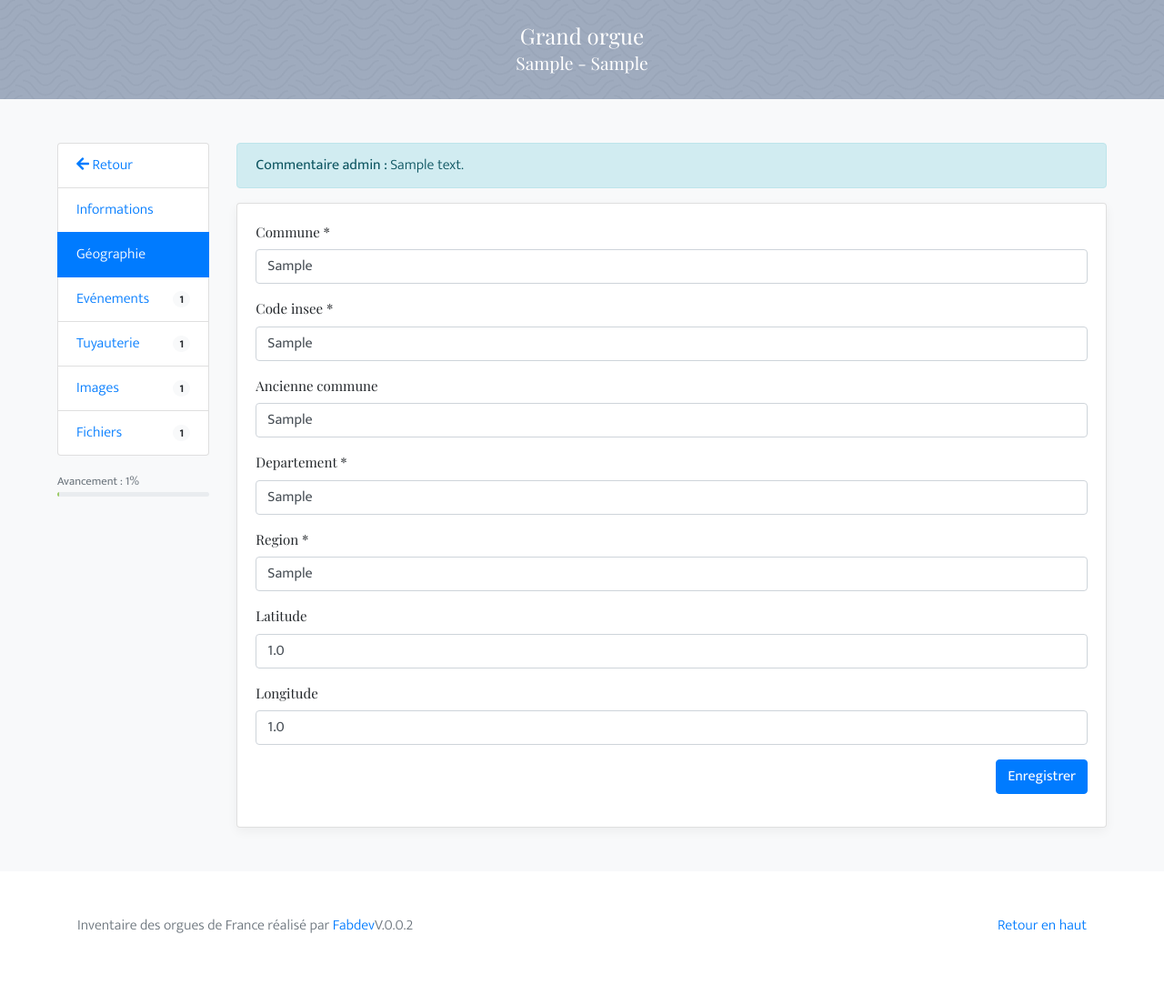
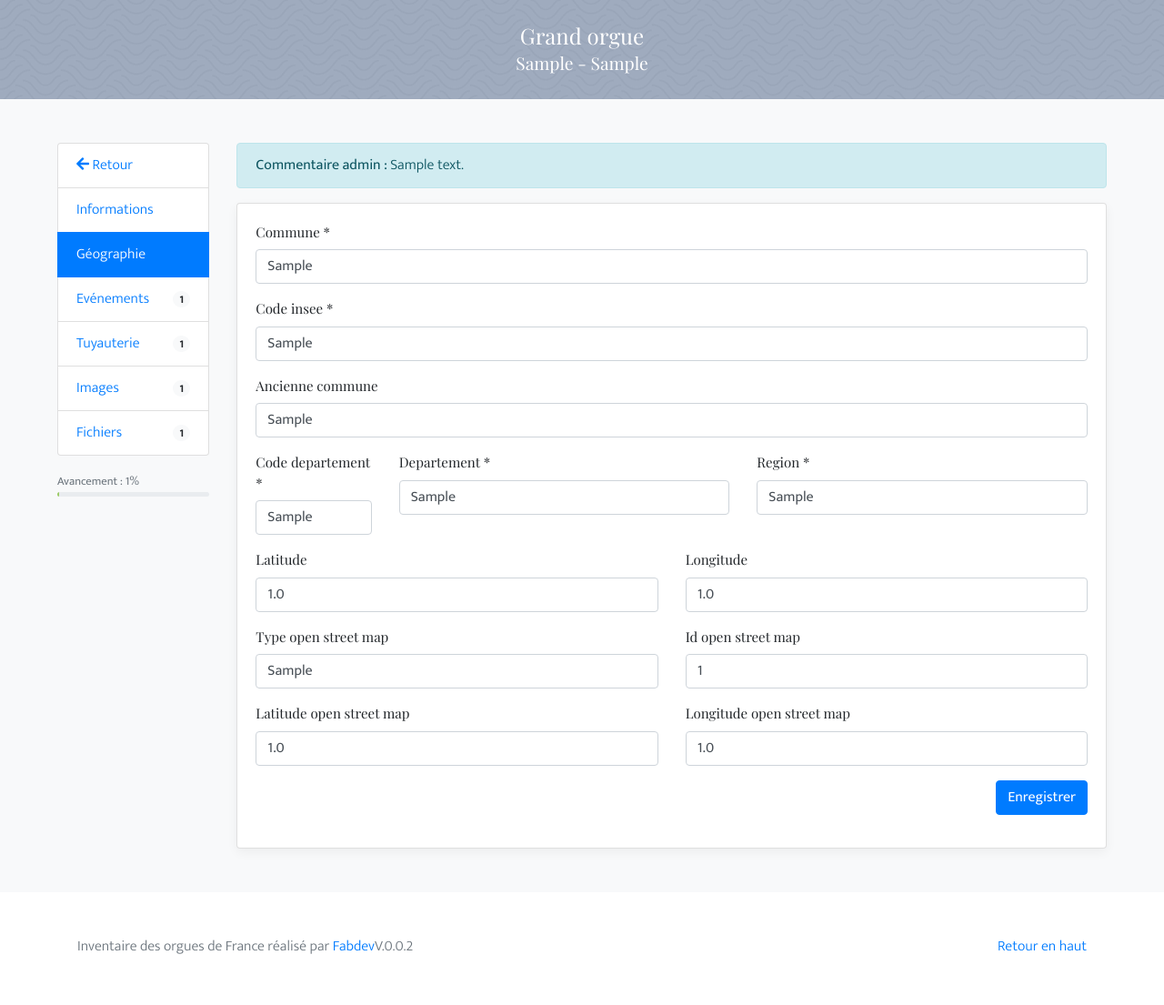
Before and after one commit to inventaire-des-orgues/portail, a Django app: page /edition/geographie/00000000-0000-0000-0000-000000000001/ in a window 1280 px wide. Shown: the part 142-1247 px from the top of the page at 91% size. Before the commit the page ends 1168 px from the top, so only its background shows below. Run offline with Django 3.2, Linux system fonts and the light colour scheme; a user stored in the database is signed in; tables that the repository leaves empty hold one stand-in row (values such as "Sample post"); some libraries are stand-ins or nearby versions.

Commit message:
Nouveaux champs dans la section géographie

```diff
--- a/orgues/forms.py
+++ b/orgues/forms.py
@@ -39,19 +39,31 @@ TUYAUTERIE_COLUMNS = {
     "commentaire_tuyauterie": 12,
 }
 
+GEOGRAPHIE_COLUMNS = {
+    "commune": 12,
+    "code_insee": 12,
+    "ancienne_commune": 12,
+    "code_departement": 2,
+    "departement": 5,
+    "region": 5,
+    "latitude": 6,
+    "longitude": 6,
+    "osm_type": 6,
+    "osm_id": 6,
+    "osm_latitude": 6,
+    "osm_longitude": 6
+}
+
 
 class OrgueGeographieForm(forms.ModelForm):
     class Meta:
         model = Orgue
-        fields = [
-            "commune",
-            "code_insee",
-            "ancienne_commune",
-            "departement",
-            "region",
-            "latitude",
-            "longitude"
-        ]
+        fields = GEOGRAPHIE_COLUMNS.keys()
+
+    def __init__(self, *args, **kwargs):
+        super().__init__(*args, **kwargs)
+        for field in self.fields:
+            self.fields[field].widget.attrs['columns'] = GEOGRAPHIE_COLUMNS[field]
 
 
 class OrgueTuyauterieForm(forms.ModelForm):
--- a/orgues/models.py
+++ b/orgues/models.py
@@ -49,6 +49,12 @@ class Orgue(models.Model):
         ("electrique", "Electrique"),
     )
 
+    CHOIX_SOURCE =  [
+        "Disque",
+        "Web",
+        "Ouvrage"
+    ],
+
     CHOIX_TIRAGE = (
         ("mecanique", "Mécanique"),
         ("pneumatique", "Pneumatique"),
@@ -64,7 +70,8 @@ class Orgue(models.Model):
     designation = models.CharField(max_length=300, verbose_name="Désignation", choices=CHOIX_DESIGNATION,
                                    default="Orgue")
     codification = models.CharField(max_length=100)
-    description = models.TextField(blank=True, help_text="Description générale")
+    references_palissy = models.CharField(max_length=20, null=True, blank=True)
+    description = models.TextField(blank=True, help_text="Description générale. Syntaxe markdown supportée.")
     proprietaire = models.CharField(max_length=20, choices=CHOIX_PROPRIETAIRE, default="commune")
     association = models.CharField(max_length=100, null=True, blank=True,
                                    help_text="Nom de l'association en charge de l'instrument")
@@ -75,9 +82,9 @@ class Orgue(models.Model):
     etat = models.CharField(max_length=20, choices=CHOIX_ETAT, null=True, blank=True)
     elevation = models.CharField(max_length=20, choices=CHOIX_ELEVATION, null=True, blank=True,
                                  verbose_name="Elévation")
-    buffet = models.TextField(null=True, blank=True, help_text="Description du buffet et de son état")
+    buffet = models.TextField(null=True, blank=True, help_text="Description du buffet et de son état.Syntaxe markdown supportée.")
     console = models.TextField(null=True, blank=True,
-                               help_text="Description de la console (ex: en fenêtre, séparée organiste tourné vers l'orgue ...)")
+                               help_text="Description de la console (ex: en fenêtre, séparée organiste tourné vers l'orgue ...).Syntaxe markdown supportée.")
 
     commentaire_admin = models.TextField(null=True, blank=True,
                                          help_text="Ce commentaire n'est visible qu'en mode édition")
@@ -88,18 +95,23 @@ class Orgue(models.Model):
     code_insee = models.CharField(max_length=200)
     ancienne_commune = models.CharField(max_length=100, null=True, blank=True)
     departement = models.CharField(max_length=50)
+    code_departement = models.CharField(max_length=5)
     region = models.CharField(max_length=50)
     latitude = models.FloatField(null=True, blank=True)
     longitude = models.FloatField(null=True, blank=True)
+    osm_type = models.CharField(verbose_name="Type open street map", max_length=20, null=True, blank=True)
+    osm_id = models.CharField(verbose_name="Id open street map", max_length=20, null=True, blank=True)
+    osm_latitude = models.FloatField(verbose_name="Latitude open street map", null=True, blank=True)
+    osm_longitude = models.FloatField(verbose_name="Longitude open street map", null=True, blank=True)
 
     # Tuyauterie
     diapason = models.CharField(max_length=15, null=True, blank=True,
                                 help_text="Hauteur en Hertz du A2 joué par le prestant 4")
-    sommiers = models.TextField(null=True, blank=True)
-    soufflerie = models.TextField(null=True, blank=True)
+    sommiers = models.TextField(null=True, blank=True, help_text="Syntaxe markdown supportée")
+    soufflerie = models.TextField(null=True, blank=True, help_text="Syntaxe markdown supportée")
     transmission_notes = models.CharField(max_length=20, choices=CHOIX_TRANSMISSION, null=True, blank=True)
     tirage_jeux = models.CharField(max_length=20, choices=CHOIX_TIRAGE, null=True, blank=True)
-    commentaire_tuyauterie = models.TextField(blank=True)
+    commentaire_tuyauterie = models.TextField(blank=True, help_text="Syntaxe markdown supportée")
 
     # Auto générés
 
@@ -284,7 +296,7 @@ class Evenement(models.Model):
     annee = models.IntegerField(verbose_name="Année")
     type = models.CharField(max_length=20, choices=CHOIX_TYPE)
     facteurs = models.ManyToManyField(Facteur, blank=True)
-    description = models.TextField(blank=True, null=True)
+    description = models.TextField(blank=True, null=True, help_text="Syntaxe markdown supportée")
 
     # Champs automatiques
     orgue = models.ForeignKey(Orgue, on_delete=models.CASCADE, related_name="evenements")
--- a/orgues/templates/orgues/orgue_form_geographie.html
+++ b/orgues/templates/orgues/orgue_form_geographie.html
@@ -13,9 +13,11 @@
     {% endfor %}
   {% endif %}
   <form action="" method="post" id="mainform" enctype="multipart/form-data">{% csrf_token %}
-    {% for field in form %}
-          {% include 'stack_field.html' with with_helptext='true' %}
+    <div class="row">
+      {% for field in form %}
+          {% include 'stack_field.html' %}
         {% endfor %}
+    </div>
     <div class="form-group text-right">
       <button type="submit" class="btn btn-primary" id="create">Enregistrer</button>
     </div>
```
Also changed, not shown: orgues/migrations/0004_auto_20200124_1819.py (added).
